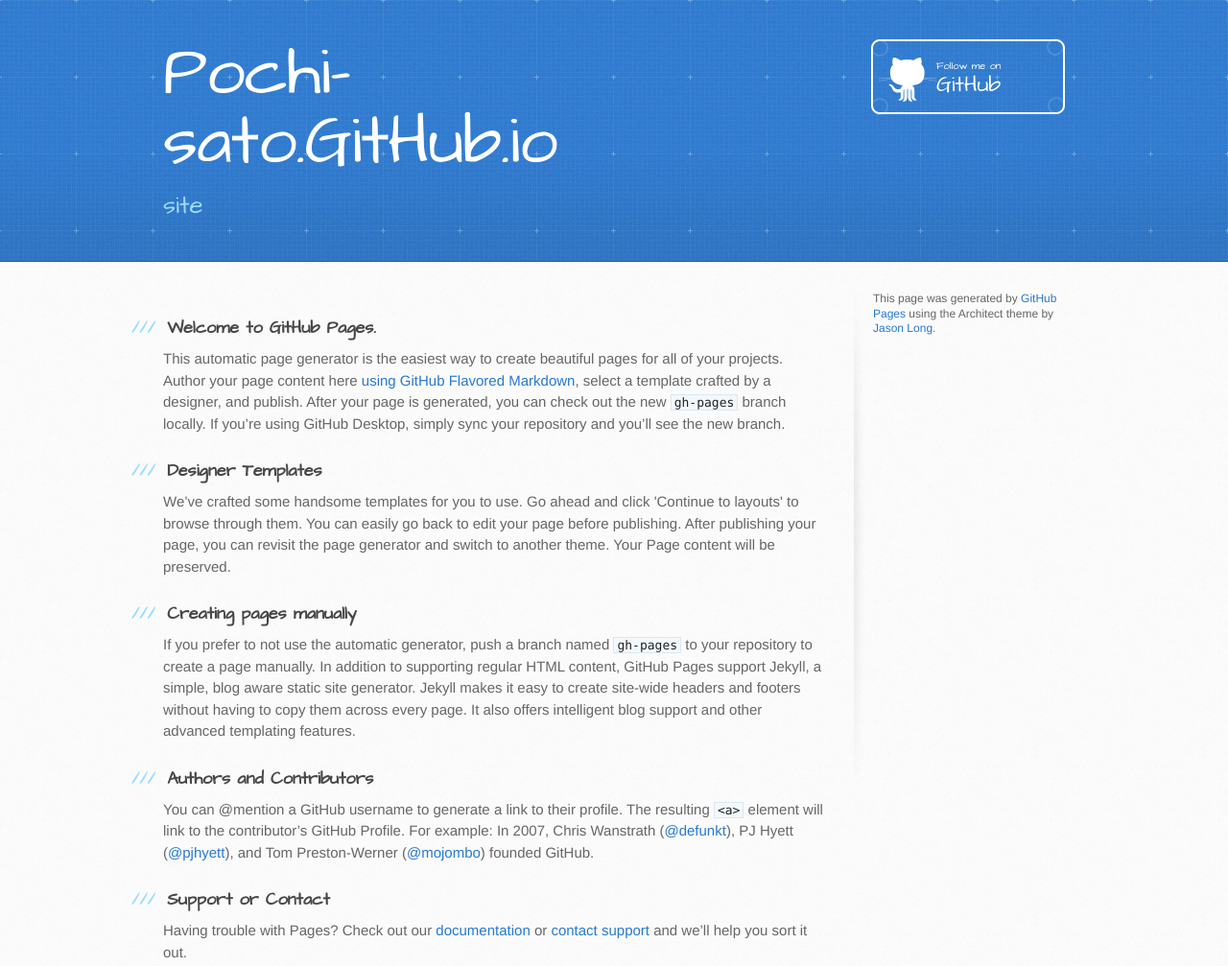
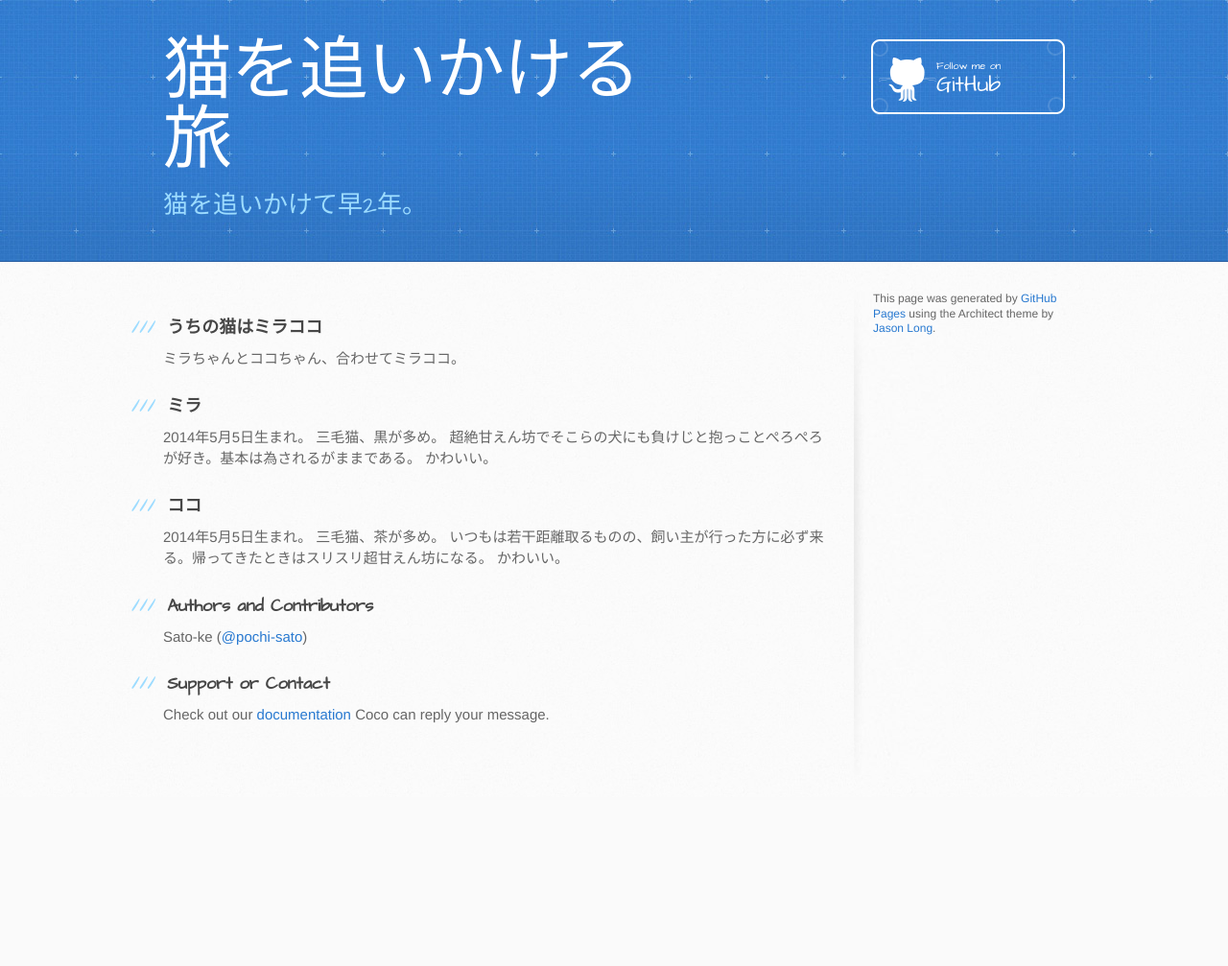
Before and after one commit to pochi-sato/pochi-sato.github.io2, a plain HTML site: page index.html in a window 1280 px wide. Shown: the whole page at 96% size. After the commit the page ends 831 px from the top, so only its background shows below. Drawn offline with Linux system fonts and the light colour scheme.

Commit message:
Replace master branch with page content via GitHub

```diff
--- a/index.html
+++ b/index.html
@@ -13,14 +13,14 @@
     <script src="//html5shiv.googlecode.com/svn/trunk/html5.js"></script>
     <![endif]-->
 
-    <title>Pochi-sato.GitHub.io by pochi-sato</title>
+    <title>猫を追いかける旅 by pochi-sato</title>
   </head>
 
   <body>
     <header>
       <div class="inner">
-        <h1>Pochi-sato.GitHub.io</h1>
-        <h2>site</h2>
+        <h1>猫を追いかける旅</h1>
+        <h2>猫を追いかけて早2年。</h2>
         <a href="https://github.com/pochi-sato" class="button"><small>Follow me on</small> GitHub</a>
       </div>
     </header>
@@ -29,29 +29,36 @@
       <div class="inner clearfix">
         <section id="main-content">
           <h3>
-<a id="welcome-to-github-pages" class="anchor" href="#welcome-to-github-pages" aria-hidden="true"><span aria-hidden="true" class="octicon octicon-link"></span></a>Welcome to GitHub Pages.</h3>
+<a id="うちの猫はミラココ" class="anchor" href="#%E3%81%86%E3%81%A1%E3%81%AE%E7%8C%AB%E3%81%AF%E3%83%9F%E3%83%A9%E3%82%B3%E3%82%B3" aria-hidden="true"><span aria-hidden="true" class="octicon octicon-link"></span></a>うちの猫はミラココ</h3>
 
-<p>This automatic page generator is the easiest way to create beautiful pages for all of your projects. Author your page content here <a href="https://guides.github.com/features/mastering-markdown/">using GitHub Flavored Markdown</a>, select a template crafted by a designer, and publish. After your page is generated, you can check out the new <code>gh-pages</code> branch locally. If you’re using GitHub Desktop, simply sync your repository and you’ll see the new branch.</p>
+<p>ミラちゃんとココちゃん、合わせてミラココ。</p>
 
 <h3>
-<a id="designer-templates" class="anchor" href="#designer-templates" aria-hidden="true"><span aria-hidden="true" class="octicon octicon-link"></span></a>Designer Templates</h3>
+<a id="ミラ" class="anchor" href="#%E3%83%9F%E3%83%A9" aria-hidden="true"><span aria-hidden="true" class="octicon octicon-link"></span></a>ミラ</h3>
 
-<p>We’ve crafted some handsome templates for you to use. Go ahead and click 'Continue to layouts' to browse through them. You can easily go back to edit your page before publishing. After publishing your page, you can revisit the page generator and switch to another theme. Your Page content will be preserved.</p>
+<p>2014年5月5日生まれ。
+三毛猫、黒が多め。
+超絶甘えん坊でそこらの犬にも負けじと抱っことぺろぺろが好き。基本は為されるがままである。
+かわいい。</p>
 
 <h3>
-<a id="creating-pages-manually" class="anchor" href="#creating-pages-manually" aria-hidden="true"><span aria-hidden="true" class="octicon octicon-link"></span></a>Creating pages manually</h3>
+<a id="ココ" class="anchor" href="#%E3%82%B3%E3%82%B3" aria-hidden="true"><span aria-hidden="true" class="octicon octicon-link"></span></a>ココ</h3>
 
-<p>If you prefer to not use the automatic generator, push a branch named <code>gh-pages</code> to your repository to create a page manually. In addition to supporting regular HTML content, GitHub Pages support Jekyll, a simple, blog aware static site generator. Jekyll makes it easy to create site-wide headers and footers without having to copy them across every page. It also offers intelligent blog support and other advanced templating features.</p>
+<p>2014年5月5日生まれ。
+三毛猫、茶が多め。
+いつもは若干距離取るものの、飼い主が行った方に必ず来る。帰ってきたときはスリスリ超甘えん坊になる。
+かわいい。</p>
 
 <h3>
 <a id="authors-and-contributors" class="anchor" href="#authors-and-contributors" aria-hidden="true"><span aria-hidden="true" class="octicon octicon-link"></span></a>Authors and Contributors</h3>
 
-<p>You can @mention a GitHub username to generate a link to their profile. The resulting <code>&lt;a&gt;</code> element will link to the contributor’s GitHub Profile. For example: In 2007, Chris Wanstrath (<a href="https://github.com/defunkt" class="user-mention">@defunkt</a>), PJ Hyett (<a href="https://github.com/pjhyett" class="user-mention">@pjhyett</a>), and Tom Preston-Werner (<a href="https://github.com/mojombo" class="user-mention">@mojombo</a>) founded GitHub.</p>
+<p>Sato-ke (<a href="https://github.com/pochi-sato" class="user-mention">@pochi-sato</a>)</p>
 
 <h3>
 <a id="support-or-contact" class="anchor" href="#support-or-contact" aria-hidden="true"><span aria-hidden="true" class="octicon octicon-link"></span></a>Support or Contact</h3>
 
-<p>Having trouble with Pages? Check out our <a href="https://help.github.com/pages">documentation</a> or <a href="https://github.com/contact">contact support</a> and we’ll help you sort it out.</p>
+<p>Check out our <a href="https://www.facebook.com/pochikaigi/">documentation</a>
+Coco can reply your message.</p>
         </section>
 
         <aside id="sidebar">
```
Also changed, not shown: params.json (+3 -3 lines).
